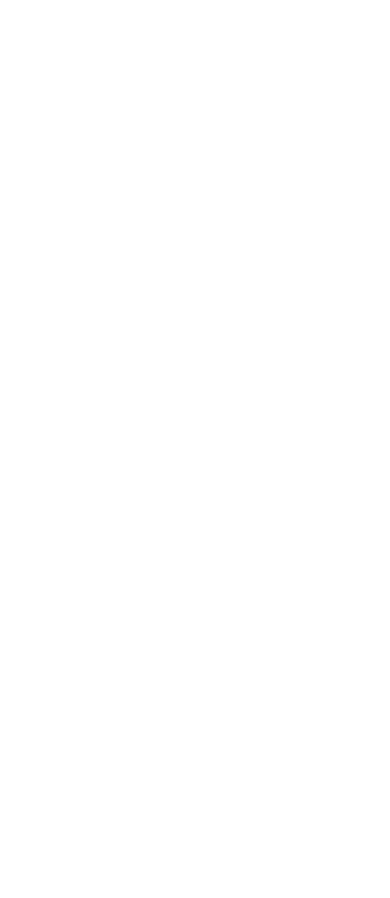
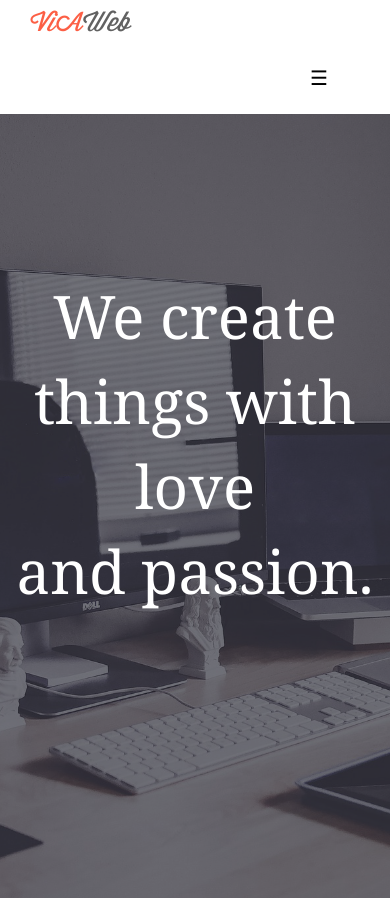
Before and after one commit to AndriiSavchuk/viaweb, a website: page app/index.html in a window 390 px wide. Before the commit the page ends 844 px from the top, so only its background shows below. Drawn offline with Linux system fonts and the light colour scheme.

Commit message:
Added Header and section Home

```diff
--- a/app/index.html
+++ b/app/index.html
@@ -32,9 +32,56 @@
 
     <body>
 
-        <!--npm install-->
+        <!--Header-->
+        <div id="header">
+            <div class="container">
+                <div class="col-md-2">
+                    <div class="logo">
+                        <a href="#"><span>ViA</span>Web</a>
+                    </div>
+                </div>
 
-        <h1>Hello, World!</h1>
+                <div class="col-md-10">
+                    <nav class="navbar fr">
+                        <button class="navbar-toggler hidden-lg-up" type="button" data-toggle="collapse"
+                                data-target="#exCollapsingNavbar2" aria-controls="exCollapsingNavbar2"
+                                aria-expanded="false" aria-label="Toggle navigation">&#9776;
+                        </button>
+
+                        <div class="collapse navbar-toggleable-md" id="exCollapsingNavbar2">
+                            <ul class="nav navbar-nav">
+                                <li><a href="#">About Us</a></li>
+                                <li><a href="#">Our focus</a></li>
+                                <li><a href="#">Portfolio</a></li>
+                                <li><a href="#">Our Team</a></li>
+                                <li><a href="#">Work Steps</a></li>
+                                <li><a href="#">Pricing</a></li>
+                                <li><a href="#">Testimonials</a></li>
+                                <li><a href="#">Blog</a></li>
+                                <li><a href="#">Contact</a></li>
+                            </ul>
+                        </div>
+                    </nav>
+                </div>
+            </div>
+        </div>
+        <!--End of Header-->
+
+        <!--Section Home-->
+        <section id="home">
+            <div class="cover">
+                <div class="container">
+                    <h1 class="text-center">We create things with love <br> and passion.</h1>
+                </div>
+            </div>
+
+
+
+        </section>
+        <!--End of Section Home-->
+
+
+
 
 
 
--- a/app/sass/_media.sass
+++ b/app/sass/_media.sass
@@ -5,12 +5,47 @@
 
 /* Large devices (desktops, less than 1200px) */
 @media only screen and (max-width : 1199px)
-	/**/
+	   /**/
+    #header
+        .logo
+            padding-top: 5px
+            a
+                font-family: "Wisdom", $georgia
+                font-size: 27px
+                color: $text-color-dark
+                span
+                    color: $orange-dark
+
+        .navbar
+            padding: .9rem 1rem
+            li
+                display: inline-block
+                margin-left: 10px //
+                a
+                    font-size: 14px
 
 
 /* Medium devices (tablets, less than 992px) */
 @media only screen and (max-width : 991px)
-	/**/
+   /**/
+   #header
+       .logo
+           padding-top: 5px
+           a
+               font-family: "Wisdom", $georgia
+               font-size: 27px
+               color: $text-color-dark
+               span
+                   color: $orange-dark
+
+       .navbar
+           padding: .9rem 1rem
+           li
+               display: block
+               width: 100%
+               margin-left: 10px //
+               a
+                   font-size: 14px
 
 
 /* Small devices (landscape phones, less than 768px) */
--- a/app/sass/main.sass
+++ b/app/sass/main.sass
@@ -6,9 +6,50 @@
 /* Custom styles here */
 
 
+/* Header styles*/
+
+#header
+    .logo
+        padding-top: 5px
+        a
+            font-family: "Wisdom", $georgia
+            font-size: 27px
+            color: $text-color-dark
+            span
+                color: $orange-dark
+
+    .navbar
+        padding: .9rem 1rem
+        li
+            display: inline-block
+            margin-left: 20px
+            a
+                font-size: 14px
+                transition: 0.4s
+                &:focus, &:hover
+                    color: $orange-dark
+                    text-decoration: none
+                    transition: 0.4s
 
 
+/* Section Home styles*/
 
+#home
+    position: relative
+    background: url("../img/home_bg_1.jpg") no-repeat center
+    -webkit-background-size: cover
+    background-size: cover
+    height: 100vh
+    .cover
+        position: absolute
+        top: 0
+        left: 0
+        width: 100%
+        height: 100%
+        background-color: rgba(38, 39, 50, 0.65)
+
+    h1
+        padding-top: 10rem
 
 
 /* Always at the end */
```
Also changed, not shown: app/css/main.min.css, app/img/home_bg.jpg (added), app/img/home_bg_1.jpg (added), app/img/office.jpg (added).
